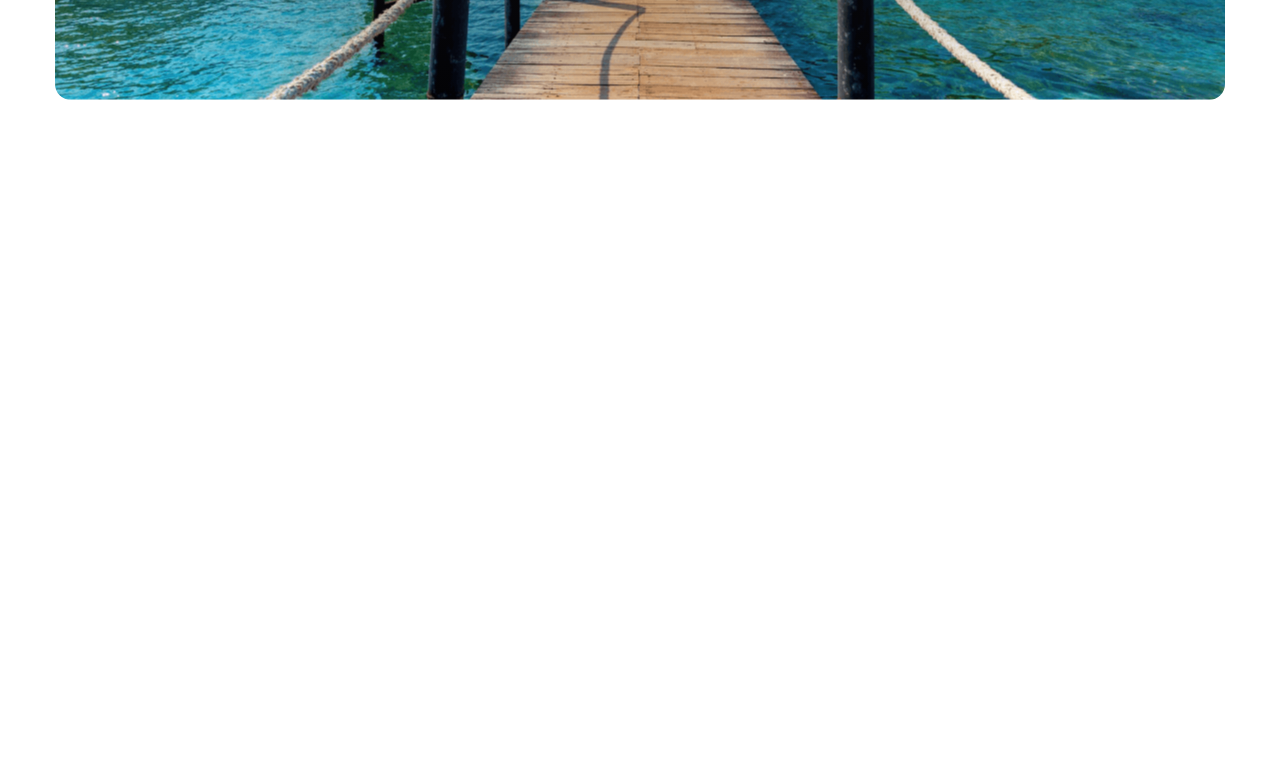
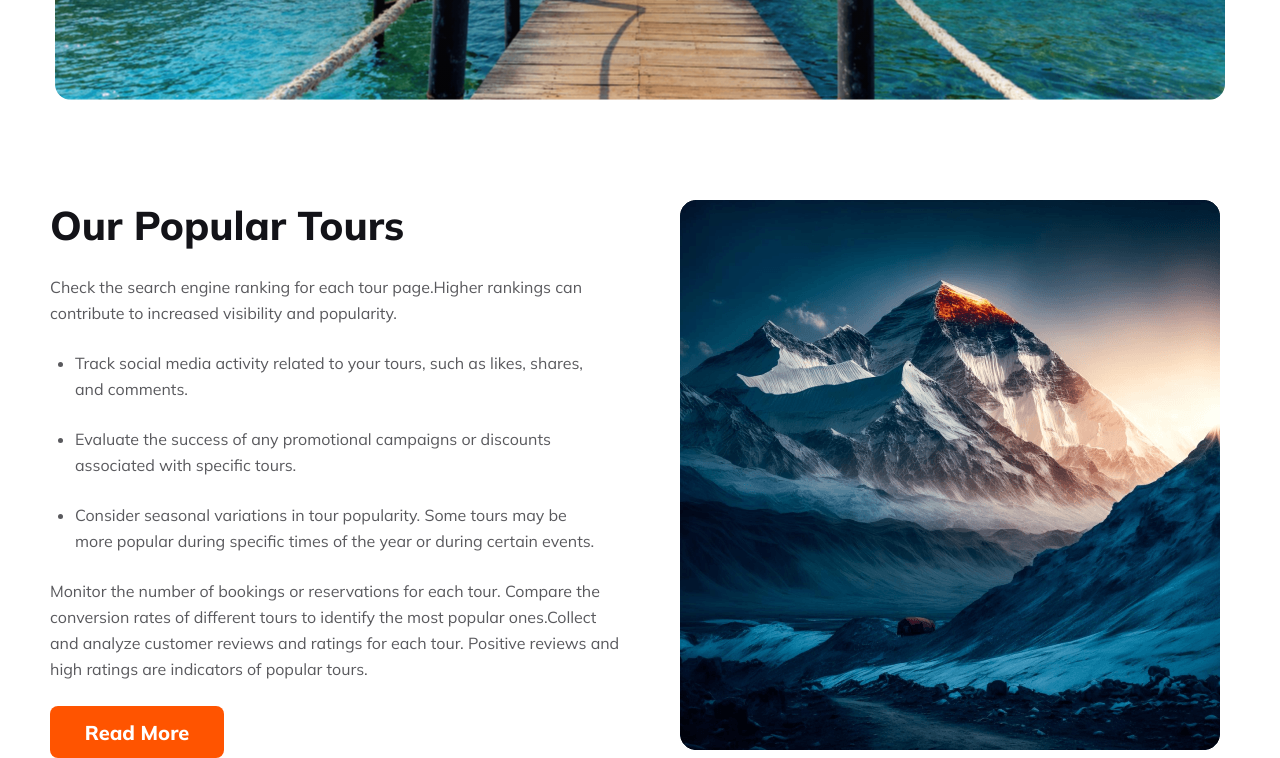
Before and after one commit to NIrjorBhowmick/travel-website-assainment, a plain HTML site: page index.html in a window 1280 px wide. Shown: the part 500-1258 px from the top of the page. Before the commit the page ends 800 px from the top, so only its background shows below. Drawn offline with Linux system fonts and the light colour scheme.

Commit message:
popular-part added

```diff
--- a/index.html
+++ b/index.html
@@ -73,6 +73,33 @@
     </main>
 
     <footer>
+        <section class="popular-part">
+            <div class="text-con">
+                <h2>Our Popular Tours</h2>
+
+                <p>Check the search engine ranking for each tour page.Higher rankings can contribute to increased visibility and popularity.</p>
+
+                <ul>
+                    <li>Track social media activity related to your tours, such as likes, shares, and comments.
+                    </li>
+
+                    <li>Evaluate the success of any promotional campaigns or discounts associated with specific tours.</li>
+
+                    <li>Consider seasonal variations in tour popularity. Some tours may be more popular during specific times of the year or during certain events.</li>
+                </ul>
+
+                <p>Monitor the number of bookings or reservations for each tour.
+                    Compare the conversion rates of different tours to identify the most popular ones.Collect and analyze customer reviews and ratings for each tour.
+                    Positive reviews and high ratings are indicators of popular tours.</p>
+
+                    <button>Read More</button>
+
+            </div>
+
+            <div class="image-con">
+                <img src="Images/Rectangle 4.png" alt="">
+            </div>
+        </section>
 
     </footer>
 
--- a/styles/responsive.css
+++ b/styles/responsive.css
@@ -1 +0,0 @@
-@media screen and (max-width:600px)
--- a/styles/style.css
+++ b/styles/style.css
@@ -13,7 +13,7 @@ img {
 }
 
 body {
-    font-family: 'Mulish';
+    font-family: Mulish;
 }
 
 nav {
@@ -113,7 +113,7 @@ nav {
 
 }
 
-.selector{
+.selector {
     margin-top: 24px;
     width: 800px;
     margin-left: 180px;
@@ -163,3 +163,69 @@ nav {
     background: #FF5400;
     border: #FFF;
 }
+
+.popular-part {
+    max-width: 1180px;
+    min-height: 500px;
+    margin: 0 auto;
+    display: flex;
+    justify-content: space-between;
+    margin-top: 100px;
+}
+
+.text-con {
+    width: 50%;
+
+}
+
+.text-con h2 {
+    color: #131318;
+    font-size: 40px;
+    font-weight: 800;
+}
+
+.text-con p {
+    margin-top: 24px;
+    width: 577px;
+    color: rgba(19, 19, 24, 0.70);
+    font-size: 16px;
+    font-weight: 400;
+    line-height: 26px;
+}
+
+.text-con ul li {
+    margin-top: 24px;
+    margin-left: 25px;
+    width: 525px;
+    color: rgba(19, 19, 24, 0.70);
+    font-size: 16px;
+    font-weight: 400;
+    line-height: 26px;
+}
+
+.text-con button {
+    width: 174px;
+    height: 52px;
+    border-radius: 8px;
+    background: #FF5400;
+    margin-top: 24px;
+    color: #FFF;
+    text-align: center;
+    font-size: 20px;
+    font-weight: 800;
+    border: none;
+    font-family: Mulish;
+}
+
+
+.image-con {
+    width: 50%;
+
+}
+
+.image-con img {
+    margin-left: 40px;
+    width: 540px;
+    height: 550px;
+    justify-content: space-between;
+}
```
